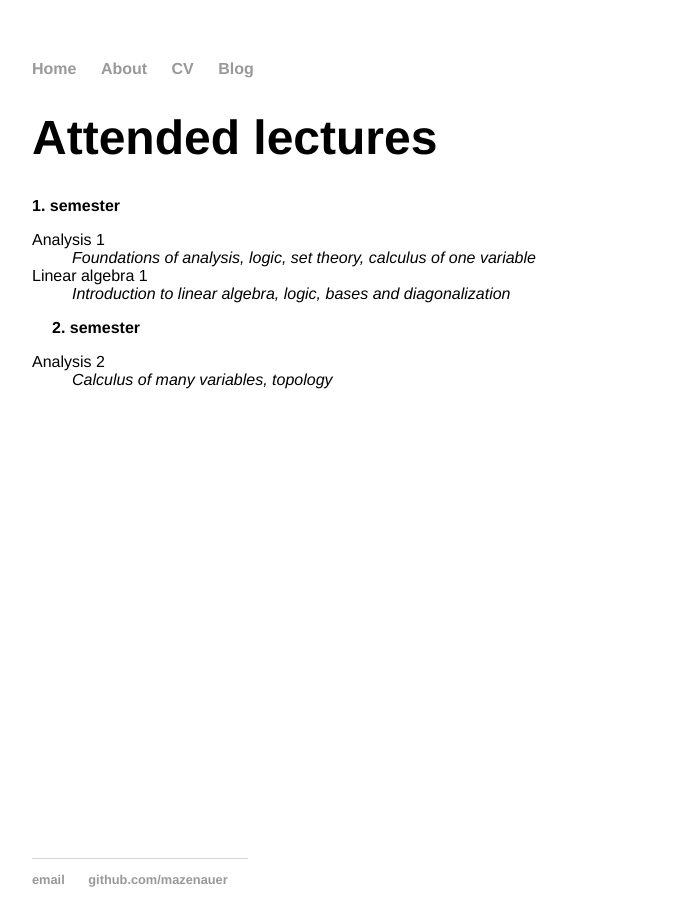
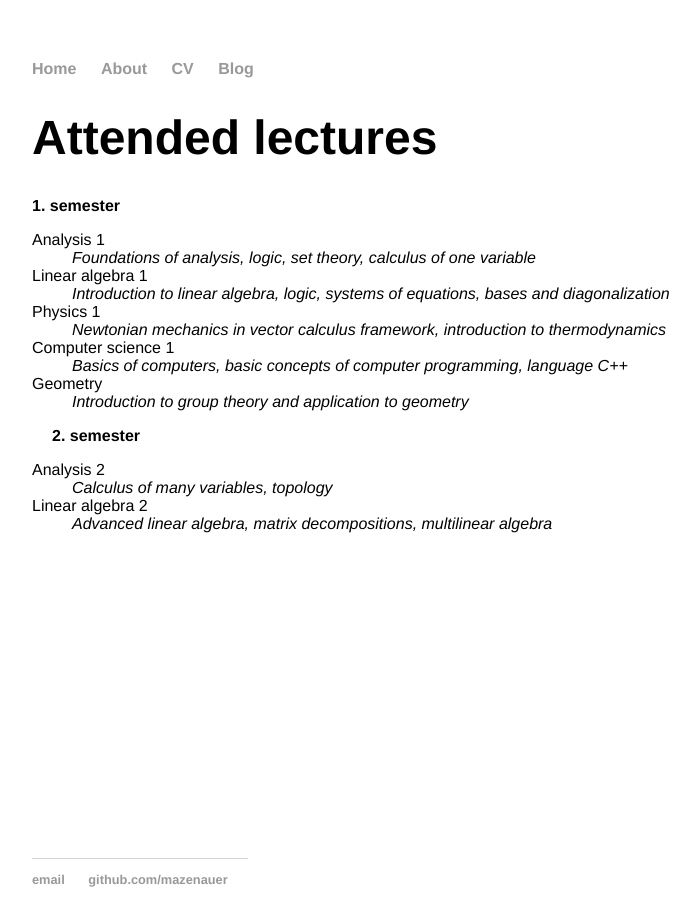
Before and after one commit to mazenauer/mazenauer.github.io, a Jekyll site: the page built from about/attendedLectures.html, in a window 1280 px wide. Shown: the whole page, without its empty margins (160-860 px from the left). Built offline with Jekyll 4.4.1, drawn with Linux system fonts in a browser that asks for light colours.

Commit message:
Update attendedLectures.html

```diff
--- a/about/attendedLectures.html
+++ b/about/attendedLectures.html
@@ -11,16 +11,24 @@ title: Attended lectures
             <dt>Analysis 1</dt>
             <dd>Foundations of analysis, logic, set theory, calculus of one variable</dd>
 	    <dt>Linear algebra 1</dt>
-            <dd>Introduction to linear algebra, logic, bases and diagonalization</dd>
+            <dd>Introduction to linear algebra, logic, systems of equations, bases and diagonalization</dd>
+	    <dt>Physics 1</dt>
+            <dd>Newtonian mechanics in vector calculus framework, introduction to thermodynamics</dd>
+	    <dt>Computer science 1</dt>
+            <dd>Basics of computers, basic concepts of computer programming, language C++</dd>
+	    <dt>Geometry</dt>
+            <dd>Introduction to group theory and application to geometry</dd>
           </dl>
         </li>
         <li> 2. semester
           <dl>
             <dt>Analysis 2</dt>
             <dd>Calculus of many variables, topology</dd>
+	    <dt>Linear algebra 2</dt>
+            <dd>Advanced linear algebra, matrix decompositions, multilinear algebra</dd>
           </dl>
         </li>
       </ul>
-	  </nav>
+      </nav>
 
   </body>
```
